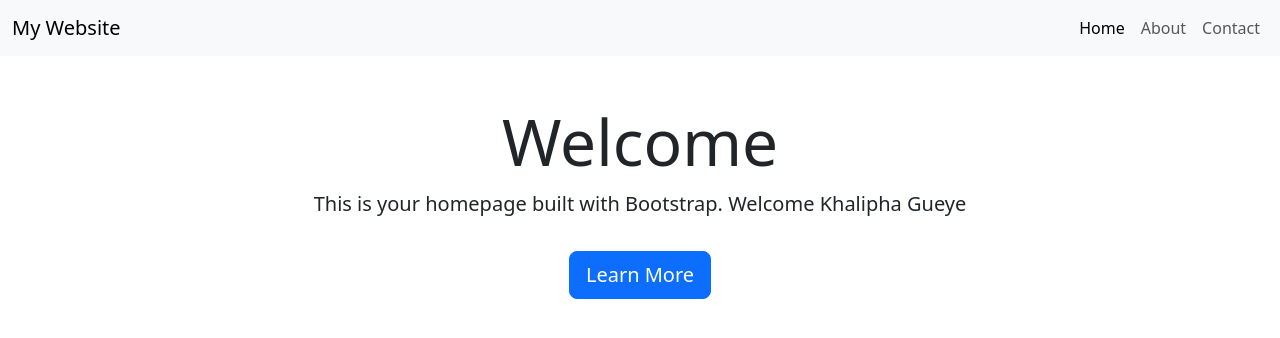
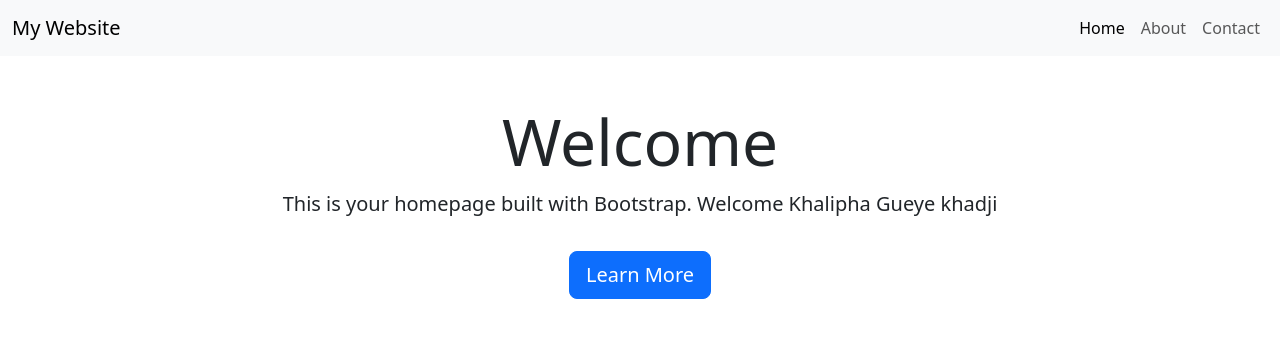
Before and after one commit to khaliphagueye/tpdevops, a plain HTML site: page index.html in a window 1280 px wide. Drawn offline with nearby package versions, Linux system fonts and the light colour scheme.

Commit message:
version 3

```diff
--- a/index.html
+++ b/index.html
@@ -32,7 +32,7 @@
 
     <div class="container text-center mt-5">
         <h1 class="display-3">Welcome</h1>
-        <p class="lead">This is your homepage built with Bootstrap. Welcome Khalipha Gueye</p>
+        <p class="lead">This is your homepage built with Bootstrap. Welcome Khalipha Gueye khadji</p>
         <a href="#" class="btn btn-primary btn-lg mt-3">Learn More</a>
     </div>
 
```
